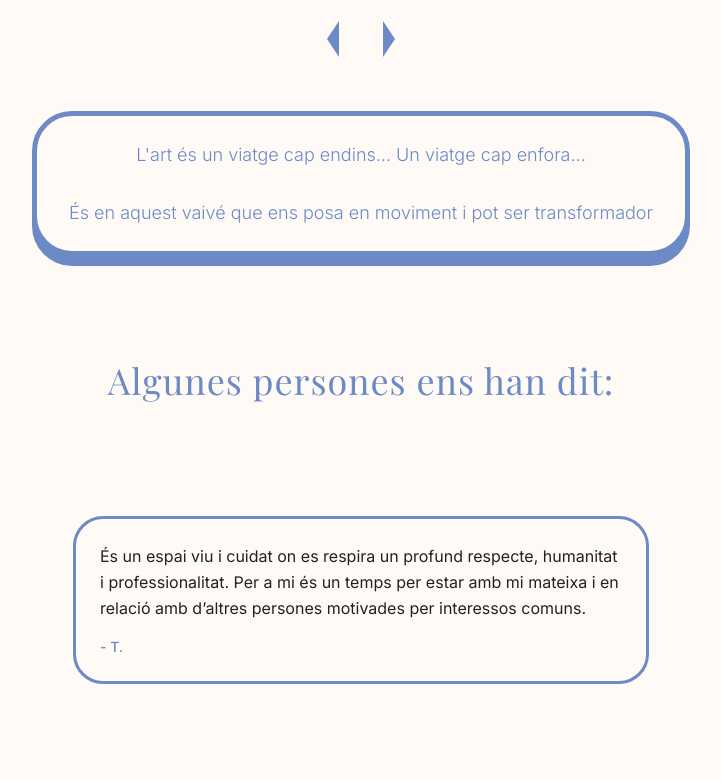
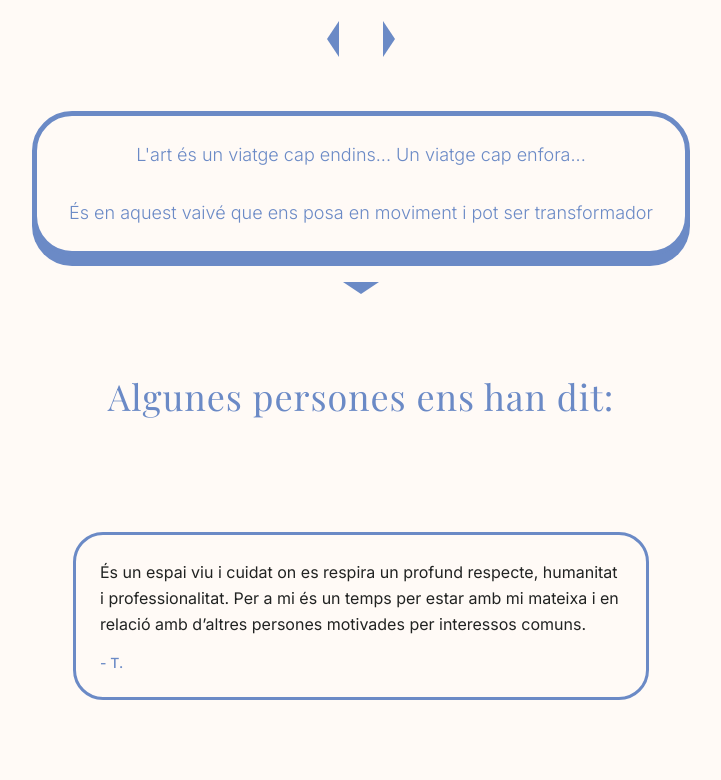
Before and after one commit to m-s-torne/taller-dels-sentits, a Next.js app: page /artperdins in a window 1280 px wide. Shown: the part 1742-2522 px from the top of the page, without its empty margins (279-1000 px from the left). Built offline with nearby package versions, Linux system fonts and the light colour scheme.

Commit message:
feat: add external triangle icon

```diff
--- a/app/(serveis)/components/MoreContentSection.tsx
+++ b/app/(serveis)/components/MoreContentSection.tsx
@@ -92,6 +92,24 @@ export const MoreContentSection = ({ moreContent, images }: MoreContentSectionPr
                     </motion.div>
                 )}
             </AnimatePresence>
+            {!isExpanded &&
+                <motion.div
+                    className="flex justify-center"
+                    initial={{ maxHeight: 0, opacity: 0, marginBottom: 0 }}
+                    animate={{ maxHeight: 2000, opacity: 1, marginBottom: 0 }}
+                    exit={{ maxHeight: 0, opacity: 0, marginBottom: 0 }}
+                    transition={{
+                        maxHeight: { duration: 0.7, ease: "easeInOut" },
+                        opacity: { duration: 0.5, ease: "easeInOut" },
+                        marginBottom: { duration: 0.7, ease: "easeInOut" }
+                    }}
+                >
+                    <TriangleButton
+                        color="shakespeare"
+                        onClick={() => setIsExpanded(true)}
+                    />
+                </motion.div>
+            }
         </section>
     );
 };
```
